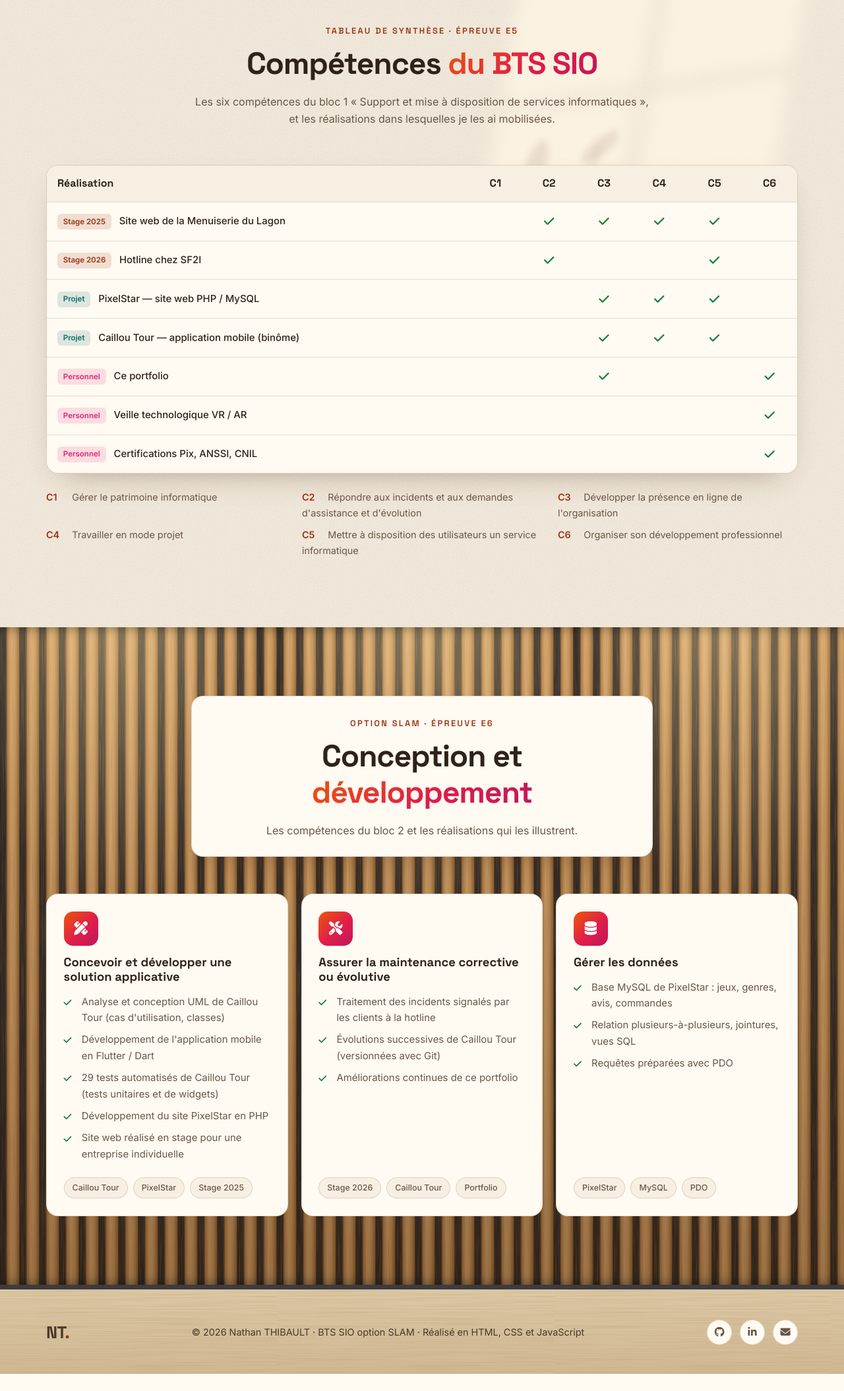
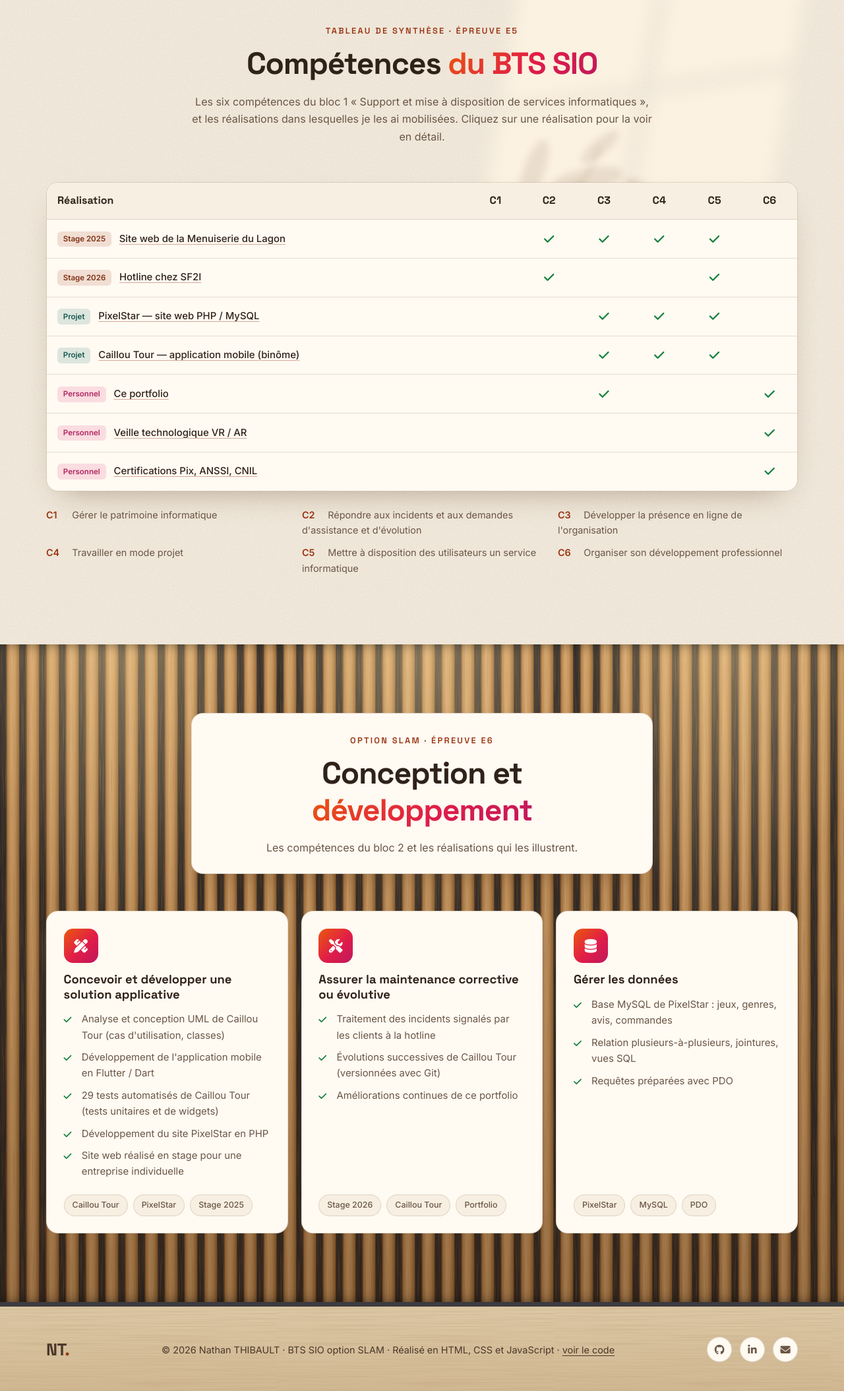
Before and after one commit to zixow/Projet_Portfolio, a PHP site: page /synthese.html in a window 1280 px wide. Shown: the part 72-2181 px from the top of the page at 66% size. Before the commit the page ends 2155 px from the top, so only its background shows below. Run offline with PHP 8.4, Linux system fonts and the light colour scheme; lists and menus that the app fills with data are empty.

Commit message:
Portfolio : lien GitHub de PixelStar, fiches des projets et accessibilité
- PixelStar : bouton « Code » vers le dépôt projet-steam-php-html-css
- Fiche de chaque projet dans ses détails : contexte, période, équipe,
  dépôts GitHub et lien vers le tableau de synthèse
- Liens directs : projets.html#pixelstar et #caillou-tour ouvrent les
  détails du projet ; utilisés par les cadres du mur de l'accueil et par
  le tableau de synthèse, dont chaque réalisation est cliquable
- Aperçu quand le lien est partagé (LinkedIn, Discord…), lien vers le
  code du portfolio dans le pied de page, page 404
- Accessibilité : contrastes des badges et des étiquettes, coches lues
  « oui / non » par les lecteurs d'écran (audit axe-core sans erreur)

Co-Authored-By: Claude Opus 5.5 <noreply@anthropic.com>

```diff
--- a/css/base.css
+++ b/css/base.css
@@ -286,8 +286,9 @@ sup { font-size: 0.72em; line-height: 0; }
   border-radius: 50%;
   background: currentColor;
 }
-.status--done { color: var(--success); background: color-mix(in srgb, var(--success) 14%, transparent); }
-.status--soon { color: var(--warning); background: color-mix(in srgb, var(--warning) 14%, transparent); }
+/* Le texte est mélangé à la couleur du texte du thème : contraste suffisant (au moins 4,5:1) de jour comme de nuit */
+.status--done { color: color-mix(in srgb, var(--success) 80%, var(--text)); background: color-mix(in srgb, var(--success) 14%, transparent); }
+.status--soon { color: color-mix(in srgb, var(--warning) 80%, var(--text)); background: color-mix(in srgb, var(--warning) 14%, transparent); }
 
 .filters {
   display: flex;
--- a/css/mise-en-page.css
+++ b/css/mise-en-page.css
@@ -143,6 +143,8 @@ body:not([data-page="accueil"]) .header {
 /* ---------- 16. Pied de page & retour en haut ---------- */
 /* Le pied de page ressemble au plateau de mon bureau */
 .footer { padding: 3.2rem 0 2.6rem; background: var(--bureau); }
+.footer__inner p a { text-decoration: underline; text-underline-offset: 3px; }
+.footer__inner p a:hover { color: var(--primary); }
 .footer__inner {
   display: flex;
   flex-wrap: wrap;
--- a/css/synthese.css
+++ b/css/synthese.css
@@ -52,6 +52,12 @@
 .synthese-tableau tbody tr:last-child th,
 .synthese-tableau tbody tr:last-child td { border-bottom: none; }
 .synthese-tableau tbody tr:hover { background: var(--surface-2); }
+.synthese-tableau tbody th a {
+  text-decoration: underline;
+  text-decoration-color: color-mix(in srgb, var(--primary) 40%, transparent);
+  text-underline-offset: 3px;
+}
+.synthese-tableau tbody th a:hover { color: var(--primary); text-decoration-color: currentColor; }
 
 .type {
   display: inline-block;
@@ -62,9 +68,10 @@
   font-weight: 700;
   vertical-align: middle;
 }
-.type--stage { color: var(--primary); background: color-mix(in srgb, var(--primary) 14%, transparent); }
-.type--projet { color: var(--secondary); background: color-mix(in srgb, var(--secondary) 14%, transparent); }
-.type--perso { color: var(--accent); background: color-mix(in srgb, var(--accent) 14%, transparent); }
+/* Texte mélangé à la couleur du texte du thème : contraste suffisant de jour comme de nuit */
+.type--stage { color: color-mix(in srgb, var(--primary) 75%, var(--text)); background: color-mix(in srgb, var(--primary) 14%, transparent); }
+.type--projet { color: color-mix(in srgb, var(--secondary) 75%, var(--text)); background: color-mix(in srgb, var(--secondary) 14%, transparent); }
+.type--perso { color: color-mix(in srgb, var(--accent) 75%, var(--text)); background: color-mix(in srgb, var(--accent) 14%, transparent); }
 
 /* ---------- Légende ---------- */
 .legende {
--- a/js/composants.js
+++ b/js/composants.js
@@ -43,7 +43,7 @@
     <footer class="footer">
       <div class="container footer__inner">
         <a href="index.html" class="logo">NT<span>.</span></a>
-        <p>© ${new Date().getFullYear()} Nathan THIBAULT · BTS SIO option SLAM · Réalisé en HTML, CSS et JavaScript</p>
+        <p>© ${new Date().getFullYear()} Nathan THIBAULT · BTS SIO option SLAM · Réalisé en HTML, CSS et JavaScript · <a href="https://github.com/zixow/Projet_Portfolio" target="_blank" rel="noopener">voir le code</a></p>
         <ul class="socials socials--small">
           <li><a href="https://github.com/zixow" target="_blank" rel="noopener" aria-label="GitHub"><i class="fa-brands fa-github"></i></a></li>
           <li><a href="https://www.linkedin.com/" target="_blank" rel="noopener" aria-label="LinkedIn"><i class="fa-brands fa-linkedin-in"></i></a></li>
--- a/js/setup3d.js
+++ b/js/setup3d.js
@@ -1423,8 +1423,8 @@ window.demarrerSetup3D = function ({ canvas, hero, toggle, root, reducedMotion }
   })();
 
   creerCadre({ largeur: 0.3, hauteur: 0.424, image: 'assets/cv-apercu.jpg', x: -1.42, y: 1.76, lien: 'assets/CV_Nathan_THIBAULT.pdf', nouvelOnglet: true, teinte: '#3b2a1c' });
-  creerCadre({ largeur: 0.46, hauteur: 0.2, image: 'assets/projets/caillou-tour-apercu.jpg', x: -0.86, y: 1.92, lien: 'projets.html' });
-  creerCadre({ largeur: 0.4, hauteur: 0.152, image: 'assets/projets/pixelstar-accueil.jpg', x: -0.9, y: 1.56, lien: 'projets.html' });
+  creerCadre({ largeur: 0.46, hauteur: 0.2, image: 'assets/projets/caillou-tour-apercu.jpg', x: -0.86, y: 1.92, lien: 'projets.html#caillou-tour' });
+  creerCadre({ largeur: 0.4, hauteur: 0.152, image: 'assets/projets/pixelstar-accueil.jpg', x: -0.9, y: 1.56, lien: 'projets.html#pixelstar' });
   creerCadre({ largeur: 0.2, hauteur: 0.28, texture: afficheVR, x: -0.4, y: 1.52, lien: 'veille.html', marge: 0.022 });
 
   // Petit spot au plafond qui éclaire les cadres
--- a/synthese.html
+++ b/synthese.html
@@ -6,7 +6,18 @@
     <title>Synthèse BTS — Nathan THIBAULT · Portfolio BTS SIO SLAM</title>
     <meta name="description" content="Tableau de synthèse BTS SIO de Nathan THIBAULT : compétences mobilisées dans chaque réalisation (stages, projets, veille, certifications).">
     <link rel="icon" href="assets/favicon.svg" type="image/svg+xml">
-    <meta name="theme-color" content="#f3d7a7">
+    <meta name="theme-color" content="#f1e9dc">
+    <!-- Aperçu quand le lien du portfolio est partagé (LinkedIn, Discord, Messenger…) -->
+    <meta property="og:type" content="website">
+    <meta property="og:site_name" content="Portfolio de Nathan THIBAULT">
+    <meta property="og:locale" content="fr_FR">
+    <meta property="og:title" content="Synthèse BTS — Nathan THIBAULT · Portfolio BTS SIO SLAM">
+    <meta property="og:description" content="Tableau de synthèse BTS SIO de Nathan THIBAULT : compétences mobilisées dans chaque réalisation (stages, projets, veille, certifications).">
+    <meta property="og:url" content="https://zixow.github.io/Projet_Portfolio/synthese.html">
+    <meta property="og:image" content="https://zixow.github.io/Projet_Portfolio/assets/apercu-partage.jpg">
+    <meta property="og:image:width" content="1200">
+    <meta property="og:image:height" content="630">
+    <meta name="twitter:card" content="summary_large_image">
 
     <!-- Polices et icônes -->
     <link rel="preconnect" href="https://fonts.googleapis.com">
@@ -25,7 +36,7 @@
           try {
             var theme = localStorage.getItem('theme');
             if (theme) document.documentElement.setAttribute('data-theme', theme);
-          } catch (e) { /* stockage indisponible : thème « désert » (clair) par défaut */ }
+          } catch (e) { /* stockage indisponible : thème clair par défaut */ }
         })();
     </script>
 </head>
@@ -43,7 +54,7 @@
             <header class="section__header reveal">
                 <span class="section__label">Tableau de synthèse · Épreuve E5</span>
                 <h2 class="section__title">Compétences <span class="gradient-text">du BTS SIO</span></h2>
-                <p class="section__subtitle">Les six compétences du bloc 1 « Support et mise à disposition de services informatiques », et les réalisations dans lesquelles je les ai mobilisées.</p>
+                <p class="section__subtitle">Les six compétences du bloc 1 « Support et mise à disposition de services informatiques », et les réalisations dans lesquelles je les ai mobilisées. Cliquez sur une réalisation pour la voir en détail.</p>
             </header>
 
             <div class="table-wrap reveal">
@@ -62,67 +73,67 @@
                     </thead>
                     <tbody>
                         <tr>
-                            <th scope="row"><span class="type type--stage">Stage 2025</span> Site web de la Menuiserie du Lagon</th>
-                            <td></td>
-                            <td><i class="fa-solid fa-check" aria-label="oui"></i></td>
-                            <td><i class="fa-solid fa-check" aria-label="oui"></i></td>
-                            <td><i class="fa-solid fa-check" aria-label="oui"></i></td>
-                            <td><i class="fa-solid fa-check" aria-label="oui"></i></td>
-                            <td></td>
+                            <th scope="row"><span class="type type--stage">Stage 2025</span> <a href="parcours.html#experiences">Site web de la Menuiserie du Lagon</a></th>
+                            <td><span class="visuellement-cache">non</span></td>
+                            <td><i class="fa-solid fa-check" aria-hidden="true"></i><span class="visuellement-cache">oui</span></td>
+                            <td><i class="fa-solid fa-check" aria-hidden="true"></i><span class="visuellement-cache">oui</span></td>
+                            <td><i class="fa-solid fa-check" aria-hidden="true"></i><span class="visuellement-cache">oui</span></td>
+                            <td><i class="fa-solid fa-check" aria-hidden="true"></i><span class="visuellement-cache">oui</span></td>
+                            <td><span class="visuellement-cache">non</span></td>
                         </tr>
                         <tr>
-                            <th scope="row"><span class="type type--stage">Stage 2026</span> Hotline chez SF2I</th>
-                            <td></td>
-                            <td><i class="fa-solid fa-check" aria-label="oui"></i></td>
-                            <td></td>
-                            <td></td>
-                            <td><i class="fa-solid fa-check" aria-label="oui"></i></td>
-                            <td></td>
+                            <th scope="row"><span class="type type--stage">Stage 2026</span> <a href="parcours.html#experiences">Hotline chez SF2I</a></th>
+                            <td><span class="visuellement-cache">non</span></td>
+                            <td><i class="fa-solid fa-check" aria-hidden="true"></i><span class="visuellement-cache">oui</span></td>
+                            <td><span class="visuellement-cache">non</span></td>
+                            <td><span class="visuellement-cache">non</span></td>
+                            <td><i class="fa-solid fa-check" aria-hidden="true"></i><span class="visuellement-cache">oui</span></td>
+                            <td><span class="visuellement-cache">non</span></td>
                         </tr>
                         <tr>
-                            <th scope="row"><span class="type type--projet">Projet</span> PixelStar — site web PHP / MySQL</th>
-                            <td></td>
-                            <td></td>
-                            <td><i class="fa-solid fa-check" aria-label="oui"></i></td>
-                            <td><i class="fa-solid fa-check" aria-label="oui"></i></td>
-                            <td><i class="fa-solid fa-check" aria-label="oui"></i></td>
-                            <td></td>
+                            <th scope="row"><span class="type type--projet">Projet</span> <a href="projets.html#pixelstar">PixelStar — site web PHP / MySQL</a></th>
+                            <td><span class="visuellement-cache">non</span></td>
+                            <td><span class="visuellement-cache">non</span></td>
+                            <td><i class="fa-solid fa-check" aria-hidden="true"></i><span class="visuellement-cache">oui</span></td>
+                            <td><i class="fa-solid fa-check" aria-hidden="true"></i><span class="visuellement-cache">oui</span></td>
+                            <td><i class="fa-solid fa-check" aria-hidden="true"></i><span class="visuellement-cache">oui</span></td>
+                            <td><span class="visuellement-cache">non</span></td>
                         </tr>
                         <tr>
-                            <th scope="row"><span class="type type--projet">Projet</span> Caillou Tour — application mobile (binôme)</th>
-                            <td></td>
-                            <td></td>
-                            <td><i class="fa-solid fa-check" aria-label="oui"></i></td>
-                            <td><i class="fa-solid fa-check" aria-label="oui"></i></td>
-                            <td><i class="fa-solid fa-check" aria-label="oui"></i></td>
-                            <td></td>
+                            <th scope="row"><span class="type type--projet">Projet</span> <a href="projets.html#caillou-tour">Caillou Tour — application mobile (binôme)</a></th>
+                            <td><span class="visuellement-cache">non</span></td>
+                            <td><span class="visuellement-cache">non</span></td>
+                            <td><i class="fa-solid fa-check" aria-hidden="true"></i><span class="visuellement-cache">oui</span></td>
+                            <td><i class="fa-solid fa-check" aria-hidden="true"></i><span class="visuellement-cache">oui</span></td>
+                            <td><i class="fa-solid fa-check" aria-hidden="true"></i><span class="visuellement-cache">oui</span></td>
+                            <td><span class="visuellement-cache">non</span></td>
                         </tr>
                         <tr>
-                            <th scope="row"><span class="type type--perso">Personnel</span> Ce portfolio</th>
-                            <td></td>
-                            <td></td>
-                            <td><i class="fa-solid fa-check" aria-label="oui"></i></td>
-                            <td></td>
-                            <td></td>
-                            <td><i class="fa-solid fa-check" aria-label="oui"></i></td>
+                            <th scope="row"><span class="type type--perso">Personnel</span> <a href="https://github.com/zixow/Projet_Portfolio" target="_blank" rel="noopener">Ce portfolio</a></th>
+                            <td><span class="visuellement-cache">non</span></td>
+                            <td><span class="visuellement-cache">non</span></td>
+                            <td><i class="fa-solid fa-check" aria-hidden="true"></i><span class="visuellement-cache">oui</span></td>
+                            <td><span class="visuellement-cache">non</span></td>
+                            <td><span class="visuellement-cache">non</span></td>
+                            <td><i class="fa-solid fa-check" aria-hidden="true"></i><span class="visuellement-cache">oui</span></td>
                         </tr>
                         <tr>
-                            <th scope="row"><span class="type type--perso">Personnel</span> Veille technologique VR / AR</th>
-                            <td></td>
-                            <td></td>
-                            <td></td>
-                            <td></td>
-                            <td></td>
-                            <td><i class="fa-solid fa-check" aria-label="oui"></i></td>
+                            <th scope="row"><span class="type type--perso">Personnel</span> <a href="veille.html">Veille technologique VR / AR</a></th>
+                            <td><span class="visuellement-cache">non</span></td>
+                            <td><span class="visuellement-cache">non</span></td>
+                            <td><span class="visuellement-cache">non</span></td>
+                            <td><span class="visuellement-cache">non</span></td>
+                            <td><span class="visuellement-cache">non</span></td>
+                            <td><i class="fa-solid fa-check" aria-hidden="true"></i><span class="visuellement-cache">oui</span></td>
                         </tr>
                         <tr>
-                            <th scope="row"><span class="type type--perso">Personnel</span> Certifications Pix, ANSSI, CNIL</th>
-                            <td></td>
-                            <td></td>
-                            <td></td>
-                            <td></td>
-                            <td></td>
-                            <td><i class="fa-solid fa-check" aria-label="oui"></i></td>
+                            <th scope="row"><span class="type type--perso">Personnel</span> <a href="competences.html#certifications">Certifications Pix, ANSSI, CNIL</a></th>
+                            <td><span class="visuellement-cache">non</span></td>
+                            <td><span class="visuellement-cache">non</span></td>
+                            <td><span class="visuellement-cache">non</span></td>
+                            <td><span class="visuellement-cache">non</span></td>
+                            <td><span class="visuellement-cache">non</span></td>
+                            <td><i class="fa-solid fa-check" aria-hidden="true"></i><span class="visuellement-cache">oui</span></td>
                         </tr>
                     </tbody>
                 </table>
```
Also changed, not shown: 404.html (added, +70 -0 lines), competences.html (+13 -2 lines), contact.html (+13 -2 lines), css/erreur.css (added, +25 -0 lines), css/projets.css (+30 -0 lines), index.html (+13 -2 lines), js/projets.js (+17 -0 lines), parcours.html (+13 -2 lines), projets.html (+35 -13 lines), veille.html (+13 -2 lines), README.md, assets/apercu-partage.jpg (added).
